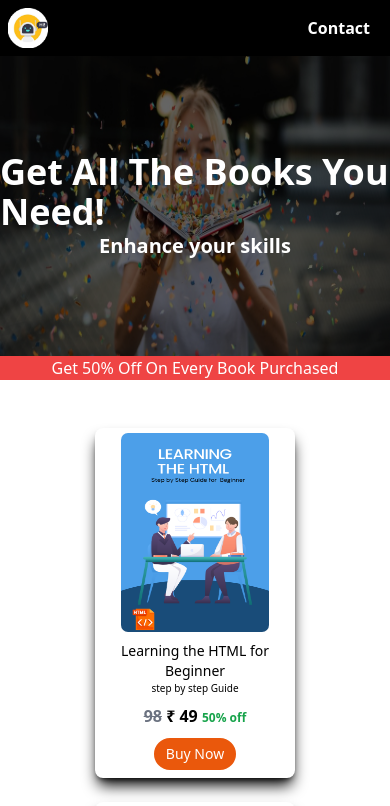
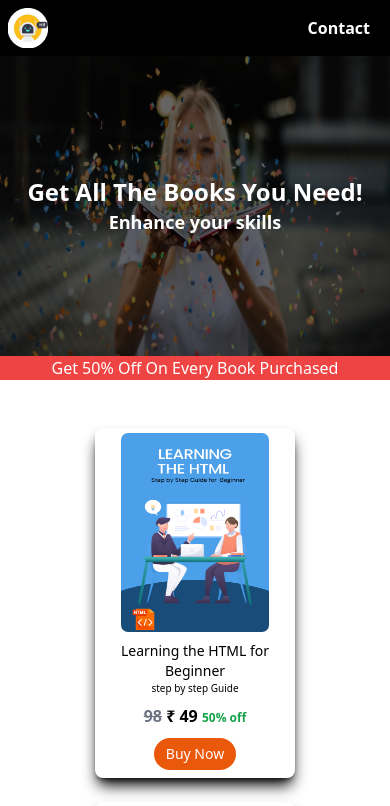
Before and after one commit to rjcodedev/techPlusCoding, a React (Create React App) app: page / in a window 390 px wide. Shown: the top 806 px of the page. Built offline with nearby package versions, Linux system fonts and the light colour scheme; the HTML template or start-up script is replaced by a standard one.

Commit message:
change size of overlay text of banner

```diff
--- a/src/component/Home.js
+++ b/src/component/Home.js
@@ -10,8 +10,8 @@ const Home = () => {
                 <div className='w-full h-[300px] relative'>
                     <img src={Banner} alt="boosks" className='w-full h-full ' />
                     <div className='absolute text-white flex flex-col items-center justify-center w-full h-[300px] bg-black top-0 left-0 bg-opacity-60'>
-                        <p className='font-semibold text-4xl'>Get All The Books You Need!</p>
-                        <p className='font-semibold text-xl bg-transparent'>Enhance your skills</p>
+                        <p className='font-semibold text-2xl lg:text-4xl'>Get All The Books You Need!</p>
+                        <p className='font-semibold text-lg lg:text-xl bg-transparent'>Enhance your skills</p>
                     </div>
                 </div>
                 {/* <div className='ml-2 lg:ml-0'><div className='font-bold text-xl md:text-3xl'>Get all the Books </div><div className='font-bold text-xl md:text-3xl'>You Need!</div></div> */}
```
